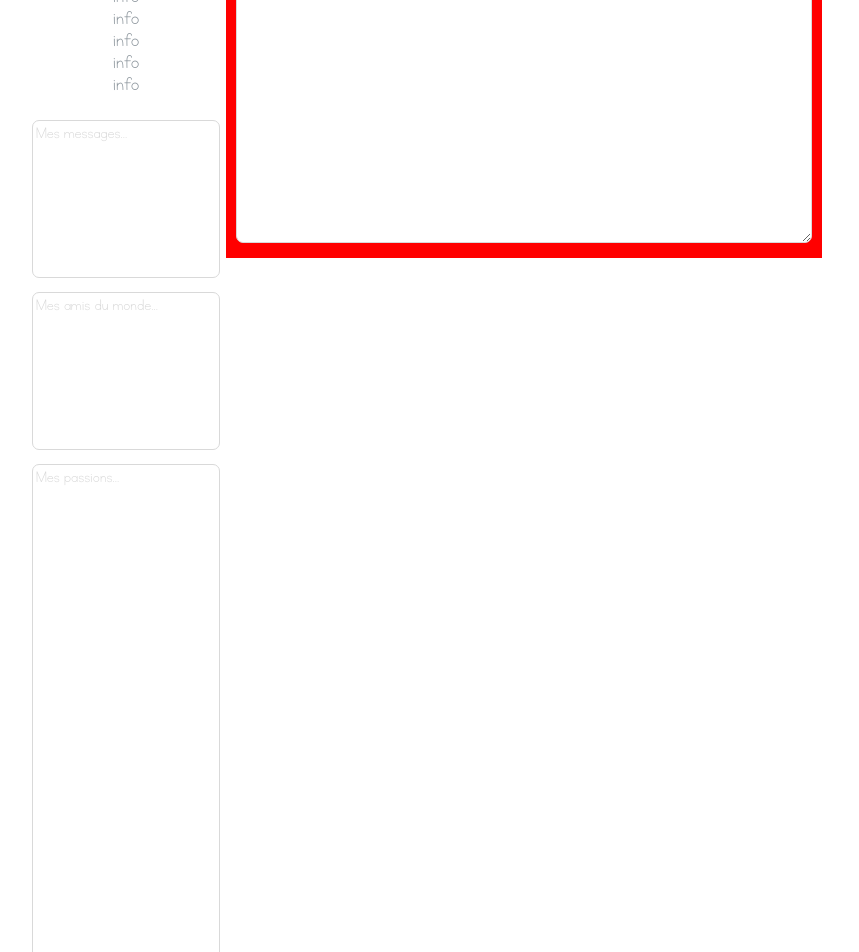
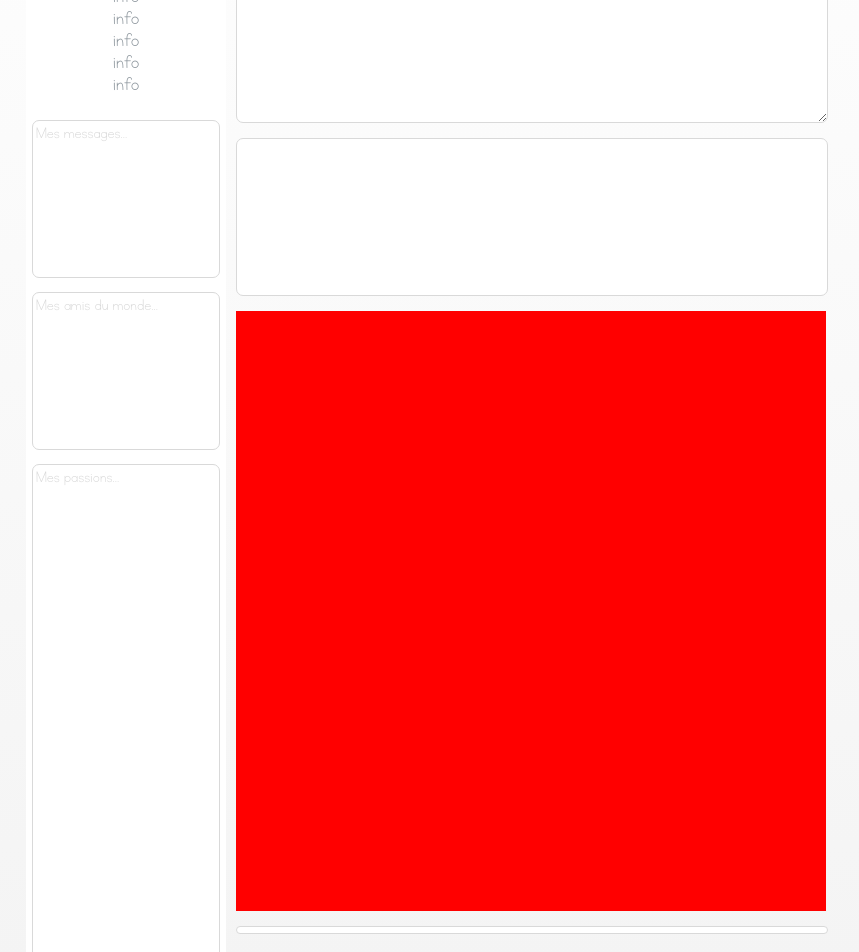
Before and after one commit to ThomasBaz/GaoodiDev, a React (Create React App) app: page / in a window 1280 px wide. Shown: the part 400-1352 px from the top of the page, without its empty margins (230-1089 px from the left). Built offline with nearby package versions, Linux system fonts and the light colour scheme.

Commit message:
suite centerRegion

```diff
--- a/src/CenterRegion.js
+++ b/src/CenterRegion.js
@@ -85,8 +85,14 @@ class MatchInfos extends React.Component {
 	render() {
 		const fullText = {
 			'fr': {
+				ask: 'Demande de correspondant',
+				founded: 'Match trouvé',
+				validated: 'Match validé'
 			},
 			'en':  {
+				ask: 'Correspondent\'s request',
+				founded: 'Founded matches',
+				validated: 'Validated matches'
 			}
 		}
 
--- a/src/css/CenterRegion.css
+++ b/src/css/CenterRegion.css
@@ -2,16 +2,16 @@
     position: absolute;
     width: 100px;
     height: auto;
-    background-color: red;
     margin-left: calc(20% + 200px);
     width: 45%;
     padding: 15px 10px 15px 10px;
     display: flex;
+    flex-direction: column;
 }
 
 .PresentationContainer {
     width: 100%;
-    height: 300px;
+    height: 180px;
     font-family: "KGNeatlyPrinted";
     font-size: 18px;
     padding: 3px 7px 3px 7px;
@@ -19,3 +19,34 @@
     color: #8d969d;
     border-radius: 7px;
 }
+
+.AskQuestionContainer {
+    width: 100%;
+    height: 150px;
+    border: solid #d9d9d9 1px;
+    color: #8d969d;
+    background-color: white;
+    border-radius: 7px;
+    padding: 3px 7px 3px 7px;
+    margin-top: 15px;
+}
+
+.PhotoViewerContainer {
+    width: calc(100% + 14px);
+    height: 600px;
+    margin-top: 15px;
+    background-color: red;
+}
+
+.MatchInfosContainer {
+    display: flex;
+    flex-direction: column;
+    width: 100%;
+    height: auto;
+    padding: 3px 7px 3px 7px;
+    border: solid #d9d9d9 1px;
+    color: #8d969d;
+    border-radius: 7px;
+    margin-top: 15px;
+    background-color: white;
+}
--- a/src/css/Profile.css
+++ b/src/css/Profile.css
@@ -1,5 +1,5 @@
 .ProfileContainer {
     width: 100%;
-    height: auto;
-    background: linear-gradient(white, #f8f8f8);
+    height: 2000px;
+    background: linear-gradient(white, #eeeeee);
 }
```
